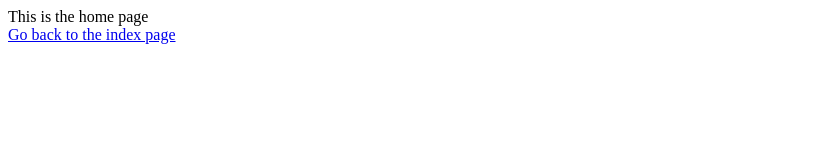
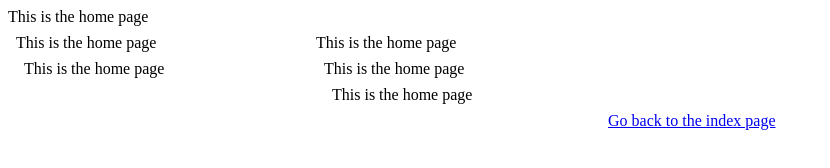
Before and after one commit to AndreasGiersch/website, a Gatsby site: page /home in a window 1280 px wide. Shown: the whole page, without its empty margins (0-830 px from the left). Built offline with nearby package versions, Linux system fonts and the light colour scheme; Gatsby itself is replaced by a stand-in of ours.

Commit message:
added iframes for testing purposes

```diff
--- a/src/pages/home.js
+++ b/src/pages/home.js
@@ -6,6 +6,22 @@ const HomePage = () => {
     <div>
       This is the home page
       <br />
+      <iframe
+        id="widget_3"
+        width="300"
+        height="100"
+        style={{ border: "0px" }}
+        referrerPolicy="origin"
+        src="http://localhost:3000/widget?provider=eea%26lang=en%26longitude=10.67167%26latitude=53.85819%26token=3bd6fcb3-c0c4-4e5c-80a2-1796da12894a"
+      ></iframe>
+      <iframe
+        id="widget_4"
+        width="300"
+        height="100"
+        style={{ border: "0px" }}
+        referrerPolicy="origin"
+        src="http://localhost:3000/widget?provider=eea&amp;lang=en&amp;longitude=10.67167&amp;latitude=53.85819&amp;token=3bd6fcb3-c0c4-4e5c-80a2-1796da12894a"
+      ></iframe>
       <Link to="/">Go back to the index page</Link>
     </div>
   )
```
